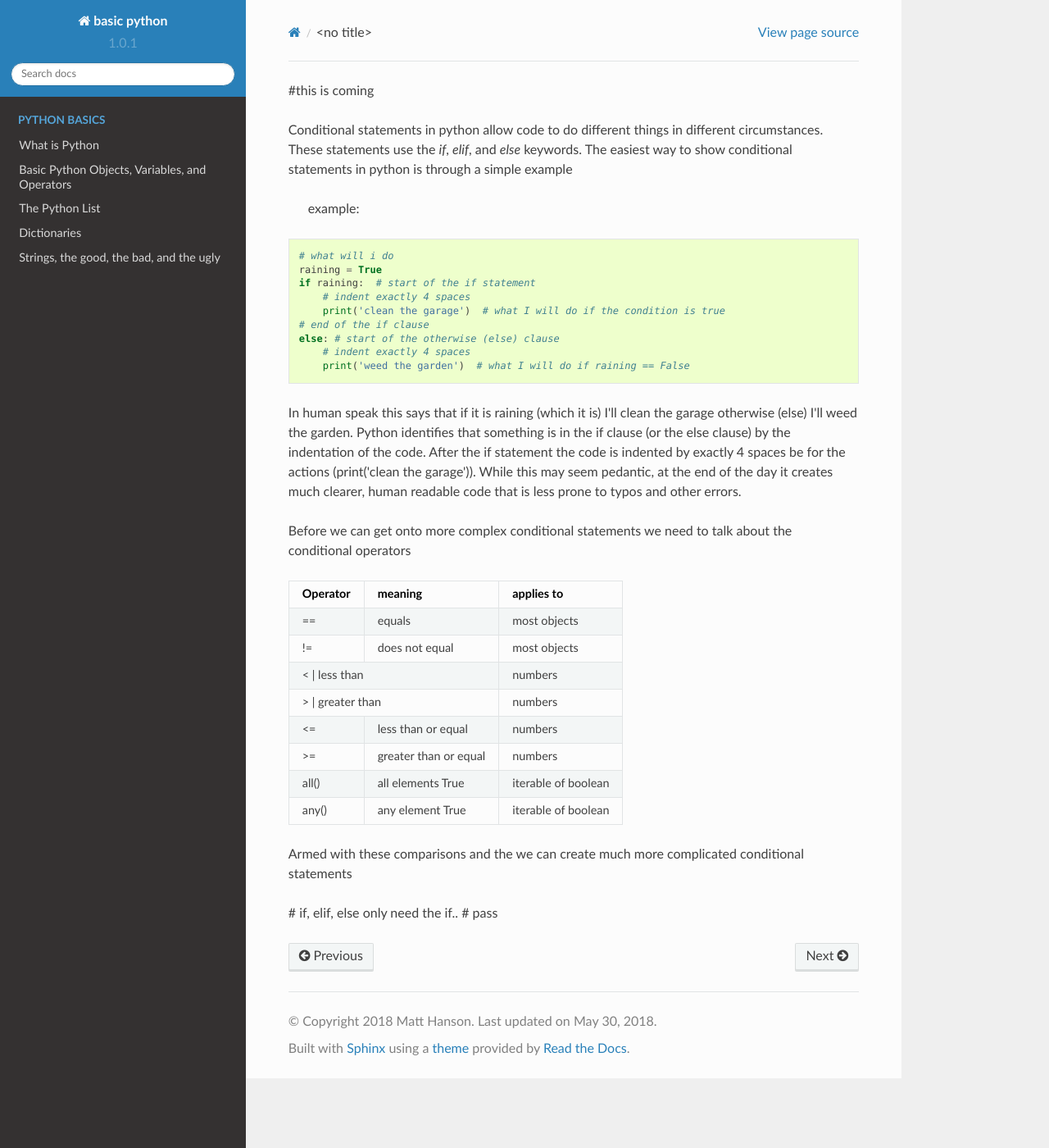
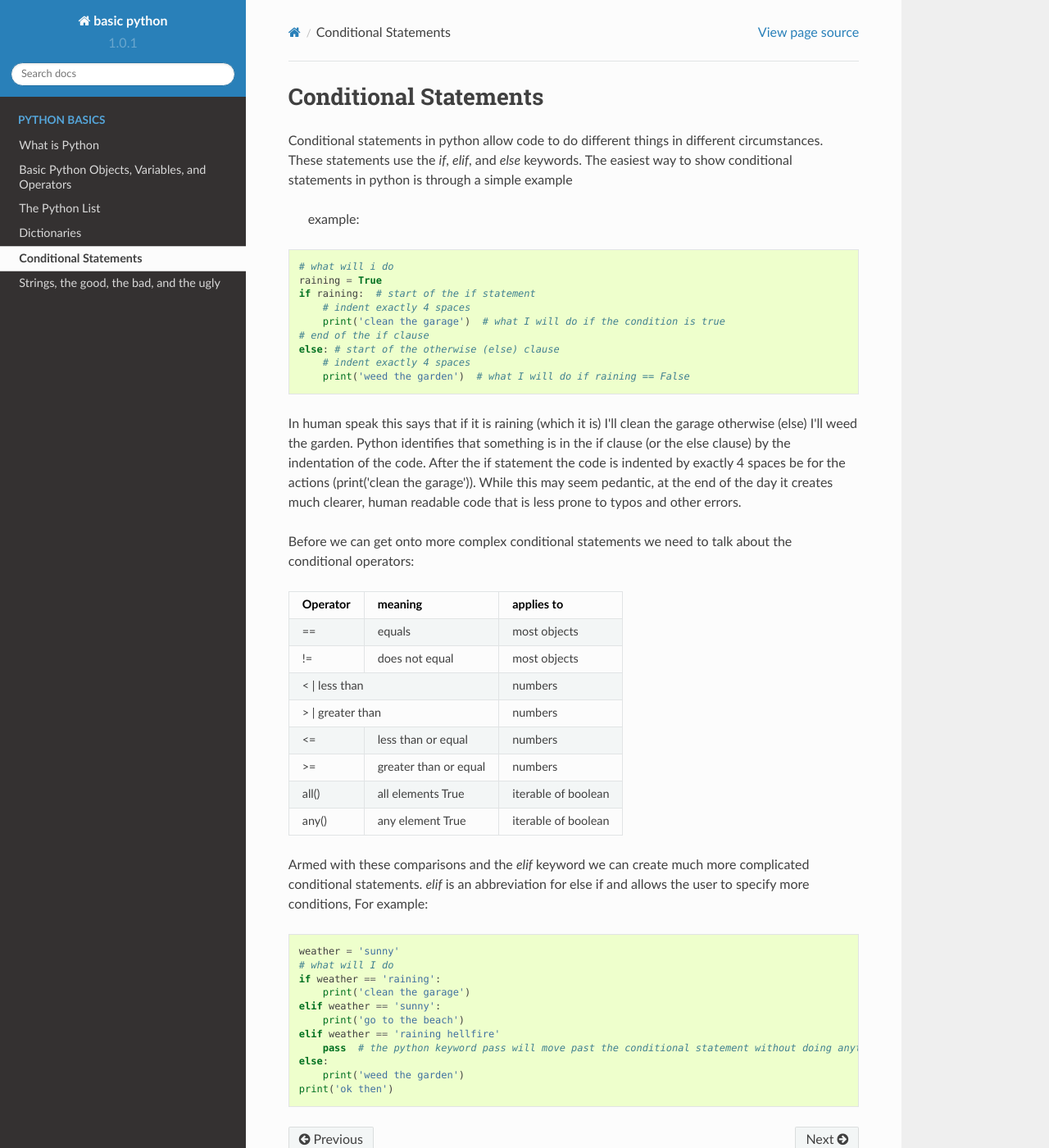
Before and after one commit to hansonmcoombs/training-basic_python, a Sphinx documentation site: the page built from sphinx/source/conditional_statements.rst, in a window 1280 px wide and 1400 px high. Shown: the whole window at 82% size. Built offline with Sphinx 7.4.7 and the Read the Docs theme 2.0.0, drawn with Linux system fonts in a browser that asks for light colours.

Commit message:
debug list, dictionaries finish conditionals

```diff
--- a/sphinx/source/conditional_statements.rst
+++ b/sphinx/source/conditional_statements.rst
@@ -1,4 +1,5 @@
-#this is coming
+Conditional Statements
+=======================
 
 Conditional statements in python allow code to do different things in different circumstances.  These statements use the
 *if*, *elif*, and *else* keywords. The easiest way to show conditional statements in python is through a simple example
@@ -21,7 +22,7 @@ Python identifies that something is in the if clause (or the else clause) by the
 statement the code is indented by exactly 4 spaces be for the actions (print('clean the garage')). While this may seem
 pedantic, at the end of the day it creates much clearer, human readable code that is less prone to typos and other errors.
 
-Before we can get onto more complex conditional statements we need to talk about the conditional operators
+Before we can get onto more complex conditional statements we need to talk about the conditional operators:
 
 +------------+---------------------------+---------------------+
 | Operator   | meaning                   | applies to          |
@@ -43,7 +44,19 @@ Before we can get onto more complex conditional statements we need to talk about
 | any()      | any element True          | iterable of boolean |
 +------------+---------------------------+---------------------+
 
-Armed with these comparisons and the we can create much more complicated conditional statements
+Armed with these comparisons and the *elif* keyword we can create much more complicated conditional statements.
+*elif* is an abbreviation for else if and allows the user to specify more conditions, For example:
 
-# if, elif, else only need the if..
-# pass
+.. code:: python
+
+    weather = 'sunny'
+    # what will I do
+    if weather == 'raining':
+        print('clean the garage')
+    elif weather == 'sunny':
+        print('go to the beach')
+    elif weather == 'raining hellfire'
+        pass  # the python keyword pass will move past the conditional statement without doing anything
+    else:
+        print('weed the garden')
+    print('ok then')
--- a/sphinx/source/dictionaries.rst
+++ b/sphinx/source/dictionaries.rst
@@ -13,7 +13,7 @@ diction see: `Why Lists Can't be Dictionary Keys <https://wiki.python.org/moin/D
 Note as of python version 3.6 dictionaries will remembers the order that the data was input, previously they were un-ordered.
 Now for some examples:
 
-.. code:: python
+.. ipython:: python
 
     my_dict = {'key': 'value'}
     my_dict
--- a/sphinx/source/the_list.rst
+++ b/sphinx/source/the_list.rst
@@ -114,11 +114,10 @@ operators and keywords associated with lists and two most important functions as
 Note that when you append a list to a list it creates a nested list. If instead you want to append all of the
 values of an iterable (like a list) to another list then you need to use the *.extend()* function:
 
-.. code:: python
+.. ipython:: python
 
     my_list = []  # create an empty list
     my_list.extend([1,2,3,4])
     my_list
 
     # note if you try to pass a non-iterable to extend it will raise an exception
-    my_list.extend(1)
```
Also changed, not shown: other parts of sphinx/source/dictionaries.rst (+1 -1 lines).
